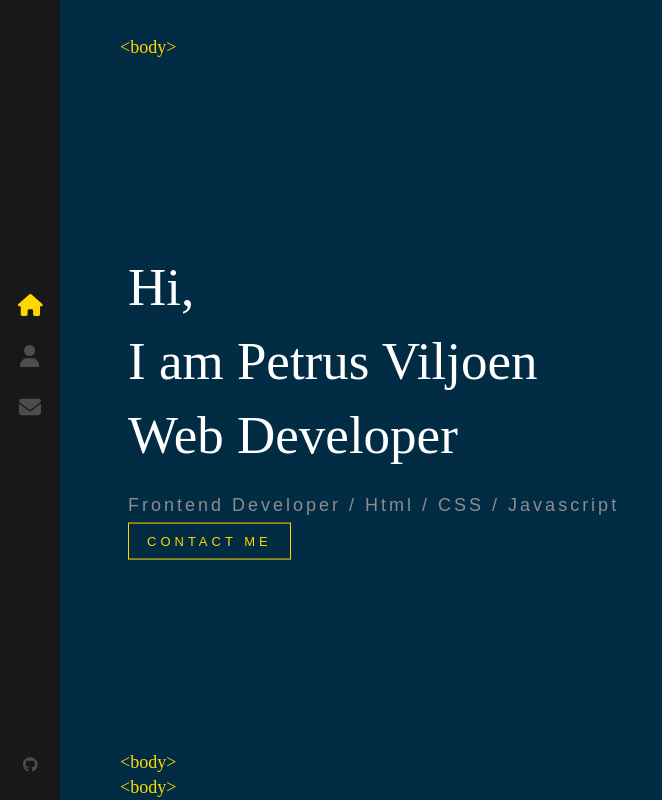
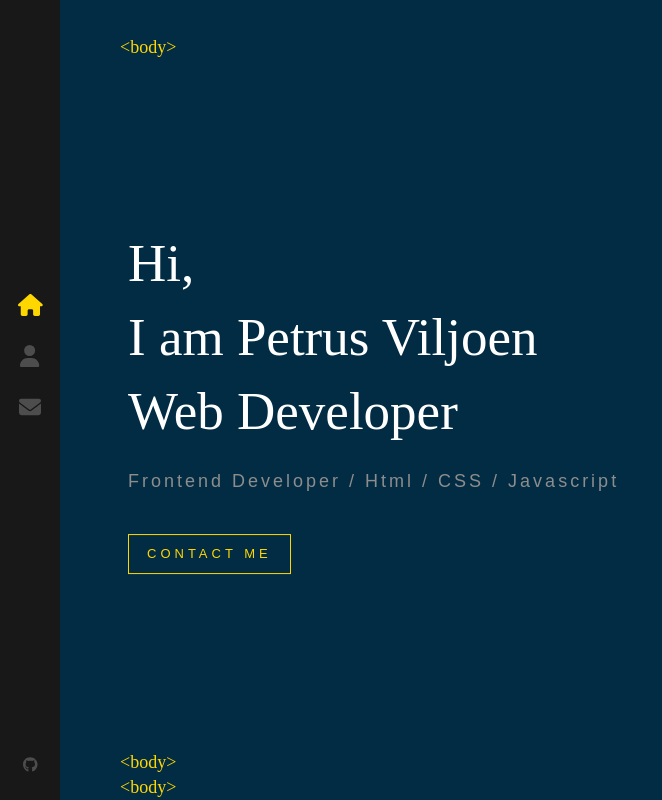
Before and after one commit to wiekusviljoen/react-share, a React (Create React App) app: page / in a window 1280 px wide. Shown: the whole page, without its empty margins (0-662 px from the left). Built offline with nearby package versions, Linux system fonts and the light colour scheme.

Commit message:
commit on master

```diff
--- a/src/components/Home/index.scss
+++ b/src/components/Home/index.scss
@@ -62,6 +62,16 @@
         text-decoration: none;
         padding: 10px 18px;
         border: 1px solid #ffd700;
+        margin-top: 25px;
+        float: left;
+        animation: fadeIn 1s 1.8s backwards;
+        white-space: nowrap;
+
+        &:hover{
+            background: #ffd700;
+            color: #333;
+
+        }
 
     }
 }
```
